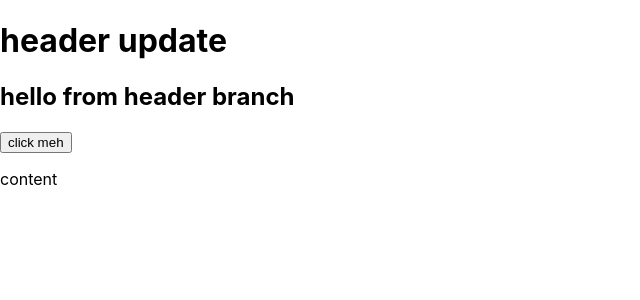
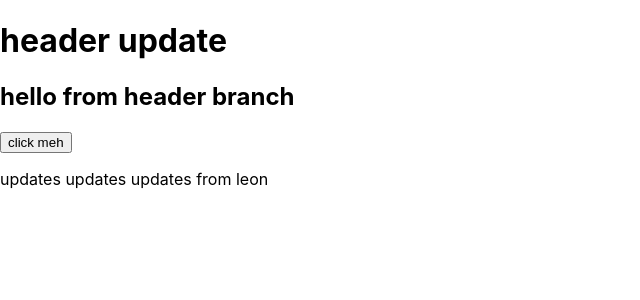
Before and after one commit to Fluffy-Lion/g-flow, a React (Create React App) app: page / in a window 1280 px wide. Shown: the top 300 px of the page, without its empty margins (0-640 px from the left). Built offline with nearby package versions, Linux system fonts and the light colour scheme.

Commit message:
from leon

```diff
--- a/src/App.js
+++ b/src/App.js
@@ -9,7 +9,7 @@ const App = () => {
       <div>
         <button>click meh</button>
         <p>
-          content
+          updates updates updates from leon
         </p>
       </div>
     </div>
```
